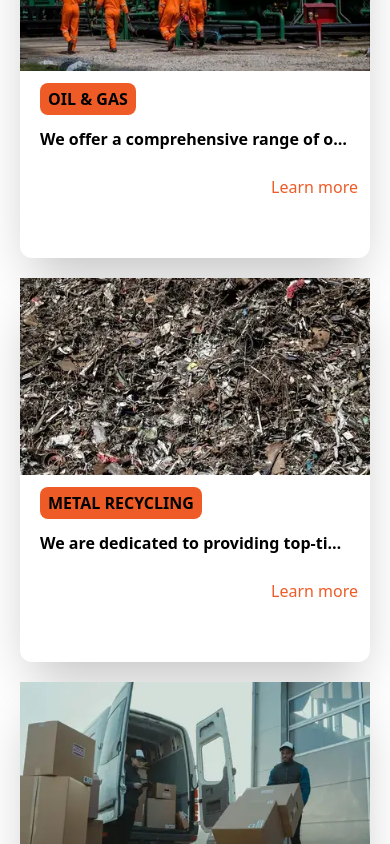
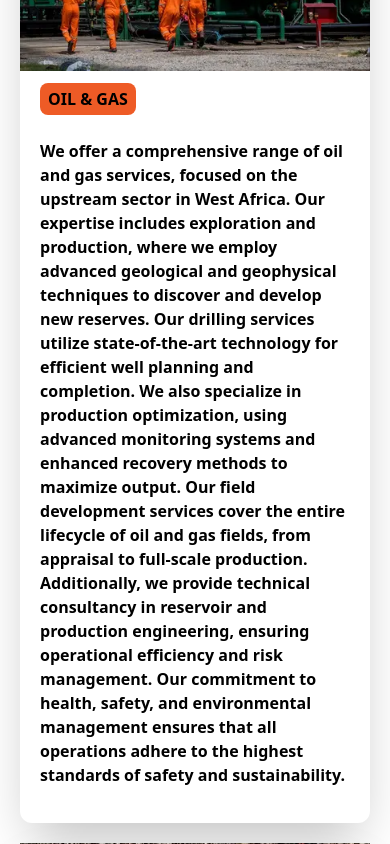
Before and after one commit to MargretEdeh/Petromis, a React (Vite) app: page / in a window 390 px wide. Shown: the part 3240-4084 px from the top of the page. Built offline with nearby package versions, Linux system fonts and the light colour scheme.

Commit message:
mobile fixed

```diff
--- a/src/components/TheWorks.tsx
+++ b/src/components/TheWorks.tsx
@@ -18,15 +18,16 @@ const TheWorks: React.FC<TheWorksProps> = ({
   bgcolor,
 }) => {
   return (
-    <div className=" md:w-[90%] h-96 shadow-2xl rounded-xl">
+    <div className=" md:w-[90%] md:h-96 shadow-2xl rounded-xl">
       <img className="object-cover w-full" src={img} />
       <div className="px-5 flex py-3  flex-col items-start font-semibold gap-3 ">
         <p className={`bg-${bgcolor} py-1 px-2 rounded-lg`}>{sub} </p>
-       <Truncate>{content} </Truncate>
+       <Truncate className='hidden md:block'>{content} </Truncate>
+       <span className='md:hidden'>{content} </span>
       </div>
        <div className=" flex p-3 text-primary justify-end ">
         {' '}
-        <button onClick={link}>Learn more </button>{' '}
+        <button className='hidden md:block' onClick={link}>Learn more </button>{' '}
       </div>
     </div>
   );
```
